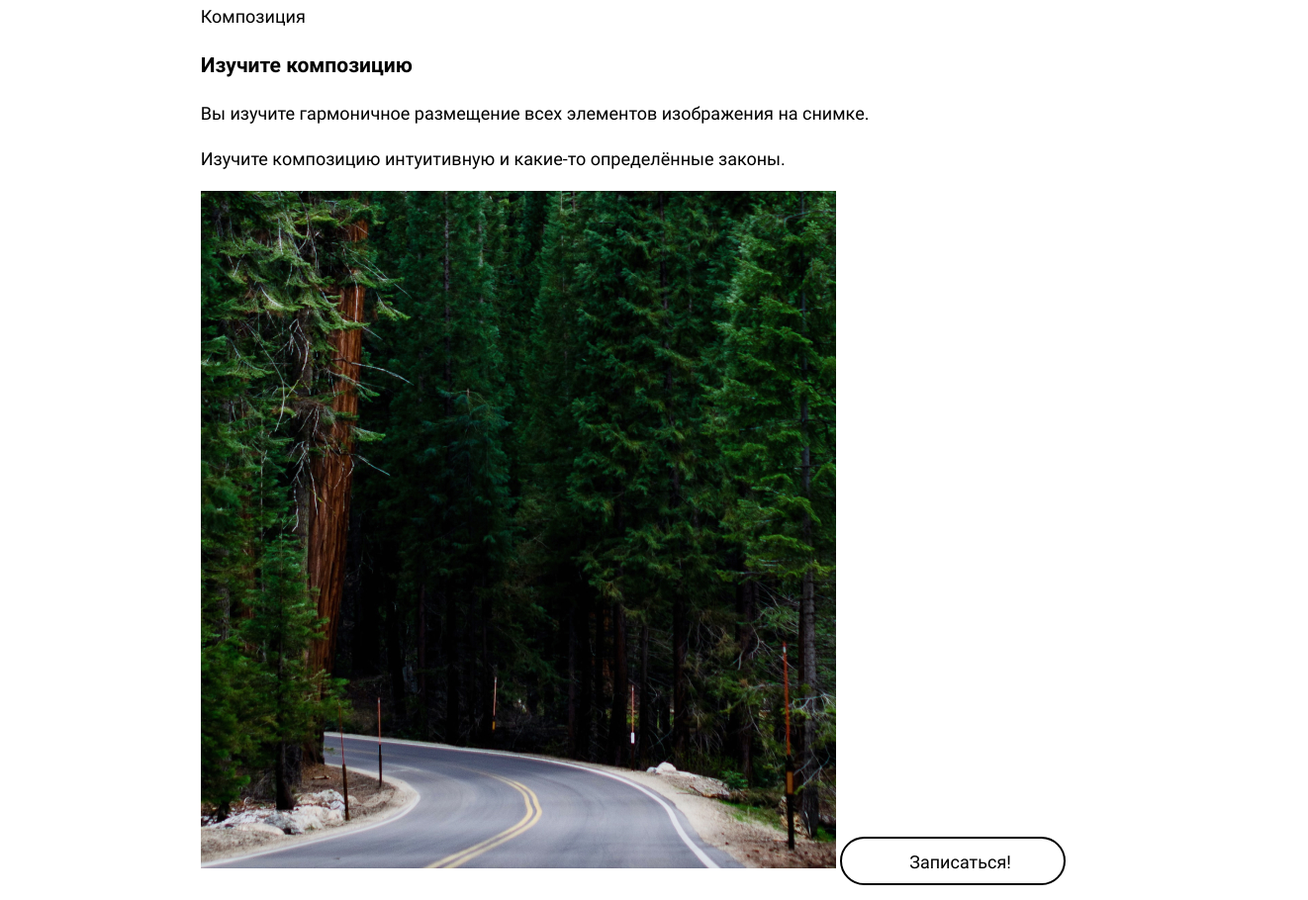
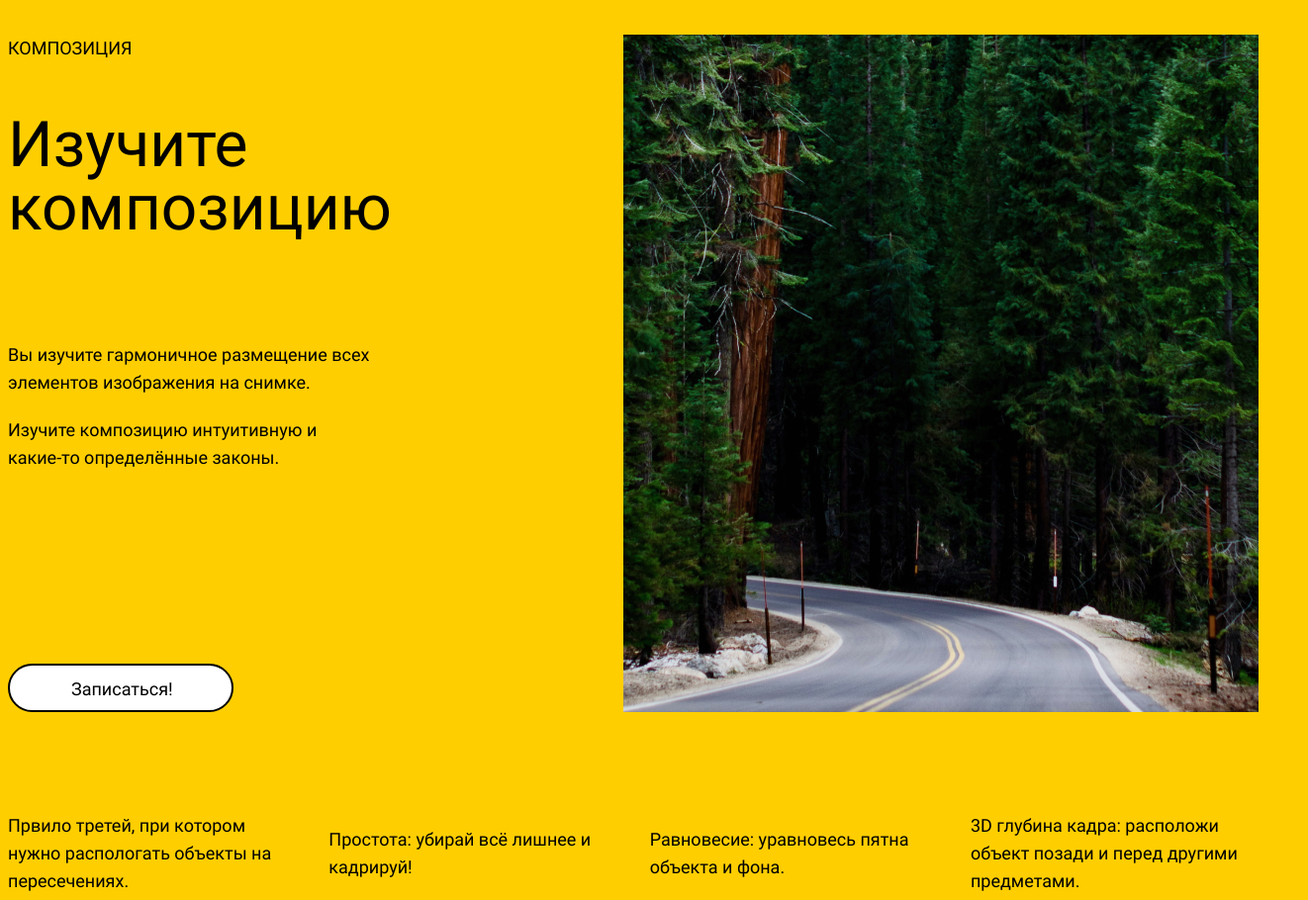
Before and after one commit to Feelcover/course-photography, a plain HTML site: page index.html in a window 1280 px wide. Shown: the part 1278-2188 px from the top of the page at 99% size, 1322 px wide, since content can reach past the window. Drawn offline with Linux system fonts and the light colour scheme.

Commit message:
composition desktop section

```diff
--- a/index.html
+++ b/index.html
@@ -51,18 +51,24 @@
       <section class="composition" id="composition">
         <p class="composition__description description">Композиция</p>
         <h3 class="composition__title">Изучите композицию</h3>
-        <p class="composition__subtitle">
-          Вы изучите гармоничное размещение всех элементов изображения на <span class="bold">снимке</span>.
-        </p>
-        <p class="composition__subtitle">
-          Изучите композицию интуитивную и какие-то определённые законы.
-        </p>
         <img
           class="composition__image"
           src="./images/composition-image.jpg"
           alt="Фото"
         />
-        <button class="button-style" type="button">Записаться!</button>
+        <div class="composition__container">
+          <div class="composition__subtitles">
+            <p class="composition__subtitle">
+              Вы изучите гармоничное размещение всех элементов изображения на
+               <span class="composition__subtitle_bold">снимке</span>.
+            </p>
+            <p class="composition__subtitle">
+              Изучите композицию интуитивную и какие-то определённые законы.
+            </p>
+          </div>
+          <button class="composition__button button-style" type="button">Записаться!</button>
+        </div>
+
         <ul class="composition__rules">
           <li class="composition__rule">
             Првило третей, при котором нужно распологать объекты на
--- a/styles/index.scss
+++ b/styles/index.scss
@@ -14,3 +14,4 @@
 @import "./scss/blocks/content/content";
 @import "./scss/blocks/course/course";
 @import "./scss/blocks/button-style/button-style";
+@import "./scss/blocks/composition/composition";
--- /dev/null
+++ b/styles/scss/blocks/composition/composition.scss
@@ -0,0 +1,72 @@
+.composition{
+    background-color: $yellow;
+    width: $width;
+    transition: $transition;
+    padding: 50px;
+    display: grid;
+    grid-template-columns: 1fr max-content;
+    grid-template-rows: 80px 230px 1fr 185px;
+    grid-template-areas:
+      "composition__description composition__image"
+      "composition__title composition__image"
+      "composition__container composition__image"
+      "composition__rules composition__rules";
+
+    &__description{
+        @include reset-indentations;
+        @include font-styles;
+        text-transform: uppercase;
+        grid-area: composition__description;
+    }
+    &__title{
+        @include font-styles($weight: 400, $size: 64px, $line-height: 64px, $color: $black);
+        @include reset-indentations;
+        transition: $transition;
+        max-width: 403px;
+        grid-area: composition__title;
+    }
+    &__image{
+        max-width: 642px;
+        max-height: 685px;
+        width: $width;
+        transition: $transition;
+        grid-area: composition__image;
+    }
+    &__container{
+        @include flex-column;
+        justify-content: space-between;
+        align-items: start;
+        transition: $transition;
+        grid-area: composition__container;
+    }
+    &__subtitles{
+        @include flex-column;
+        align-items: start;
+        max-width: 370px;
+
+    }
+    &__subtitle{
+        @include reset-indentations;
+        @include font-styles;
+        margin: 0;
+        &:first-child{
+            margin-bottom: 20px;
+        }
+    }
+    &__rules{
+        @include flex-column;
+        flex-direction: row;
+        align-self: end;
+        @include reset-indentations;
+        width: $width;
+        justify-content: space-between;
+        grid-area: composition__rules;
+    }
+    &__rule{
+        @include font-styles;
+        max-width: 291px;
+    }
+    &__button{
+        padding: 10px 62px;
+    }
+}
--- a/styles/scss/blocks/course/course.scss
+++ b/styles/scss/blocks/course/course.scss
@@ -1,4 +1,6 @@
 .course {
+  width: $width;
+  box-sizing: border-box;
   display: grid;
   grid-template-columns: 1fr max-content;
   grid-template-rows: repeat(2, 1fr);
@@ -26,7 +28,7 @@
     max-height: 555px;
     grid-row: 1/3;
     grid-column: 2/3;
-    width: 100%;
+    width: $width;
     transition: $transition;
 
     @media screen and (max-width: $laptop) {
```
Also changed, not shown: styles/index.css, styles/scss/blocks/composition/composition.css (added), 2 other files.
